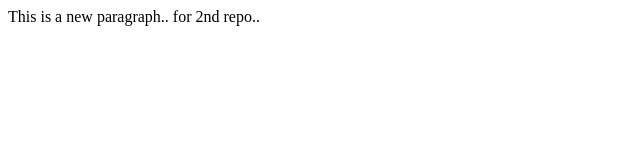
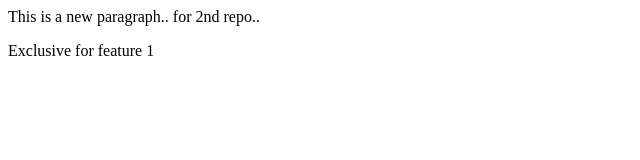
Before and after one commit to Malikshahmahimi/local-repo, a plain HTML site: page index.html in a window 1280 px wide. Shown: the whole page, without its empty margins (0-640 px from the left). Drawn offline with Linux system fonts and the light colour scheme.

Commit message:
add for feature1

```diff
--- a/index.html
+++ b/index.html
@@ -1 +1,2 @@
 <p>This is a new paragraph.. for 2nd repo..</p>
+<p> Exclusive for feature 1</p>
```
